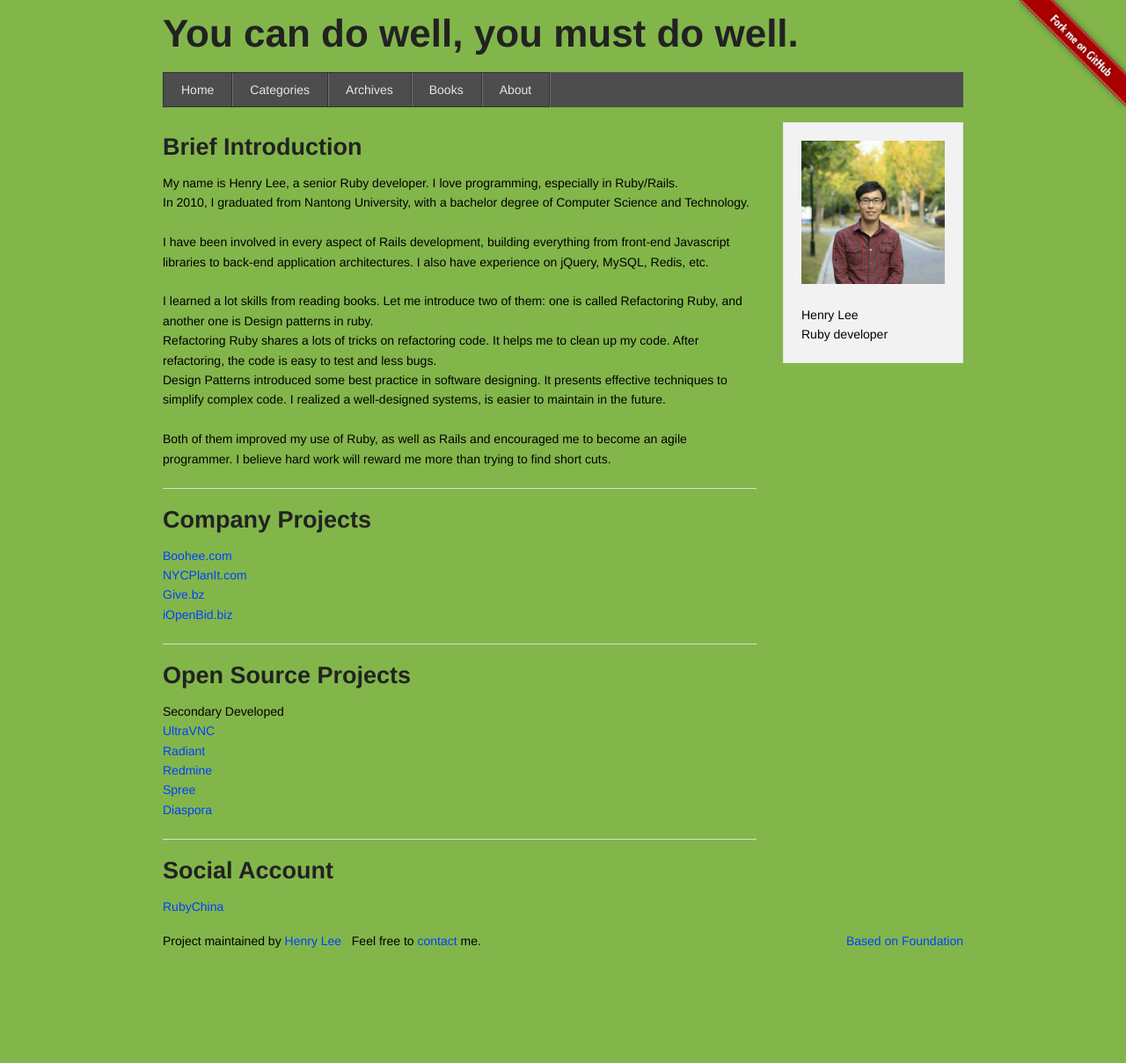
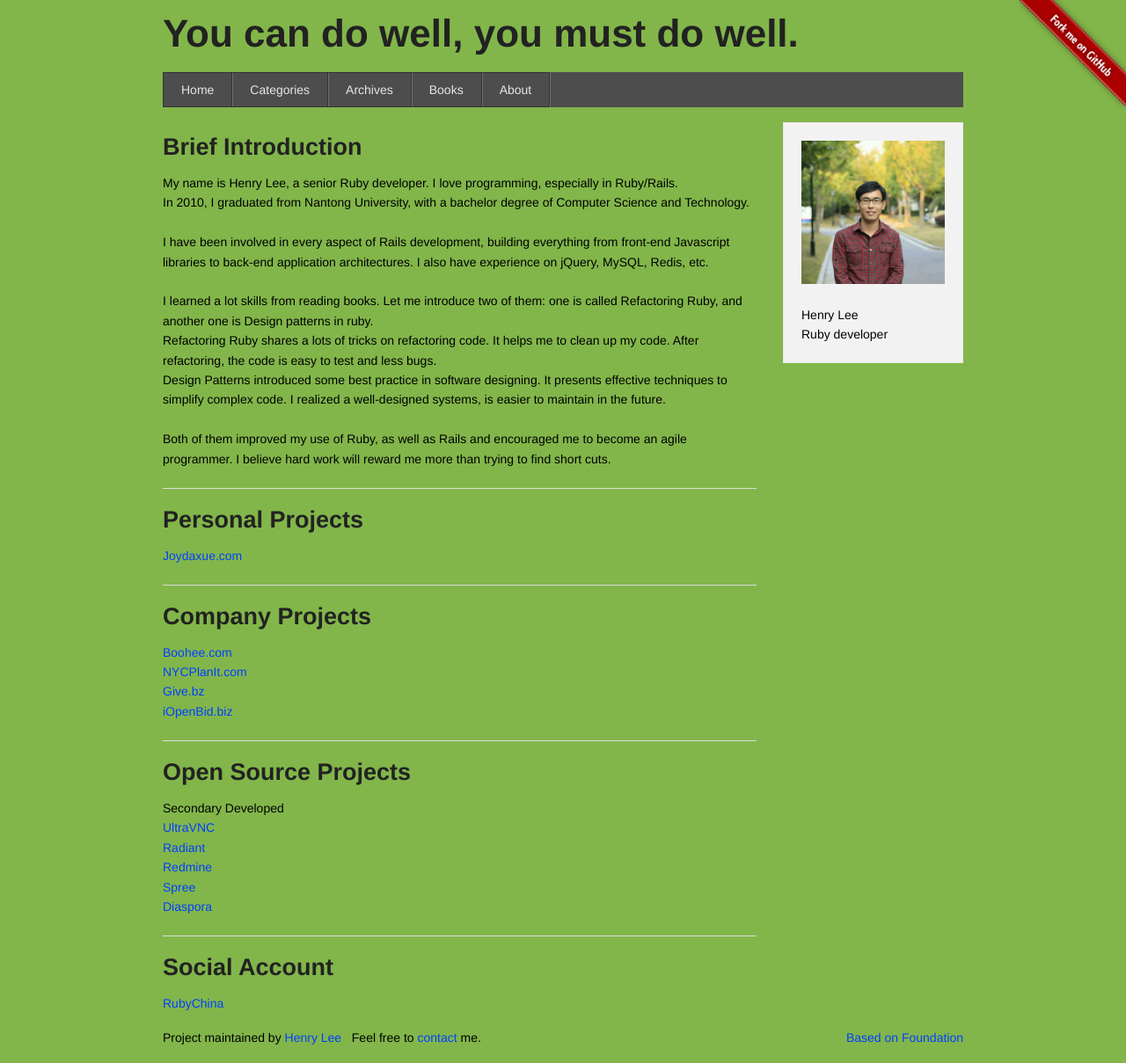
Before and after one commit to manageyp/manageyp.github.com, a Jekyll site: the page built from about.html, in a window 1280 px wide. Shown: the whole page at 88% size. Built offline with Jekyll 4.4.1, drawn with Linux system fonts in a browser that asks for light colours; nearby versions of some CDN libraries; before the commit the page ends 1099 px from its top, so only the background shows below that.

Commit message:
[Change] about me page info

```diff
--- a/about.html
+++ b/about.html
@@ -32,6 +32,14 @@ permalink: /about/
 </div>
 <hr />
 <div>
+  <h3>Personal Projects</h3>
+  <p>
+    <a href="http://www.joydaxue.com/" target="_blank" alt="Joydaxue web site"> Joydaxue.com </a>
+  </p>
+</div>
+<hr />
+
+<div>
   <h3>Company Projects</h3>
   <p>
     <a href="http://www.boohee.com/" target="_blank" alt="boohee web site"> Boohee.com </a></br>
```
